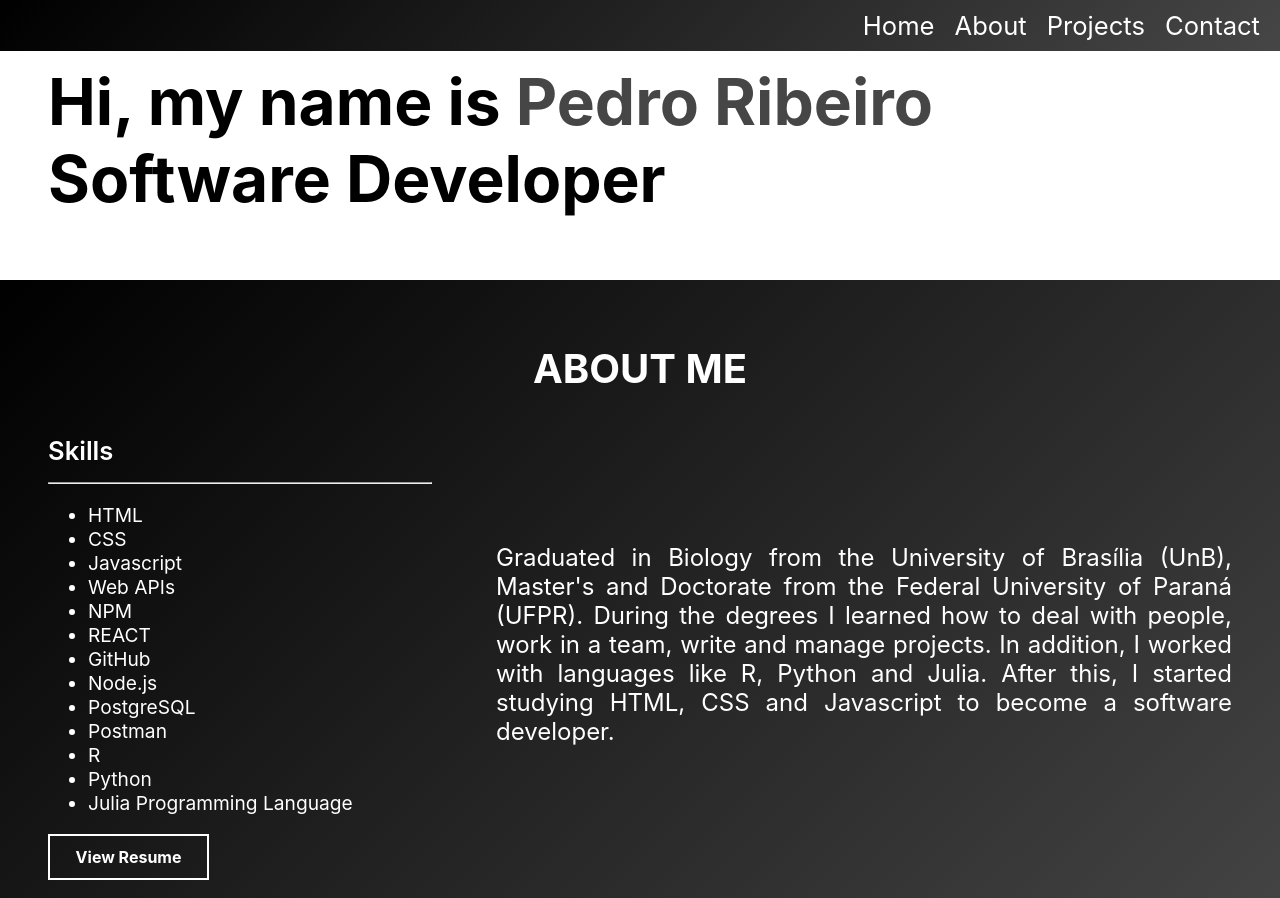
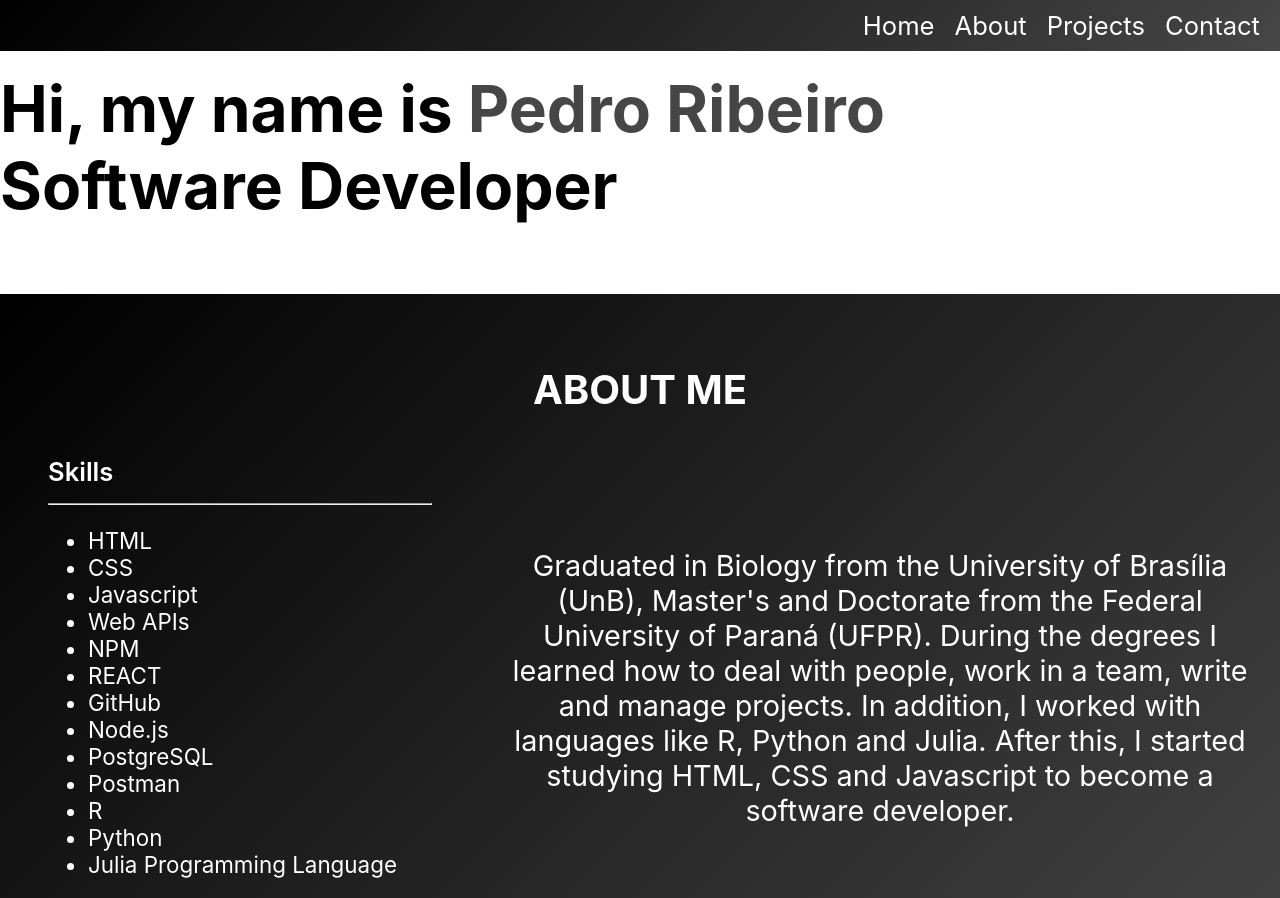
Before and after one commit to PeterRibs/portfolio, a React (Create React App) app: page / in a window 1280 px wide. Shown: the top 898 px of the page. Built offline with nearby package versions, Linux system fonts and the light colour scheme.

Commit message:
update 22_02_11

```diff
--- a/src/About/About.js
+++ b/src/About/About.js
@@ -4,11 +4,10 @@ import "../Styles/_buttons.scss";
 
 function About (){
     return (
-        <section id="about">
+        <section id="about" className = "color-bg">
             <div className="container">
                 <h2 className="section-title">About me</h2>
                 <div className="about-wrapper">
-                    <div>
                     <div className="about-wrapper__skills">
                         <p className="title-about">Skills</p>
                         <hr></hr>
@@ -38,13 +37,10 @@ function About (){
                             </a>
                         </span>
                     </div>
-                    </div>
-                    <div className="col-md-6 col-sm-12">
-                        <div className="about-wrapper__info load-hidden">
+                    <div className="about-wrapper__info">
                         <p className="about-wrapper__info-text">
                             Graduated in Biology from the University of Brasília (UnB), Master's and Doctorate from the Federal University of Paraná (UFPR). During the degrees I learned how to deal with people, work in a team, write and manage projects. In addition, I worked with languages like R, Python and Julia. After this, I started studying HTML, CSS and Javascript to become a software developer.
                         </p>
-                        </div>
                     </div>
                 </div>
             </div>
--- a/src/App.js
+++ b/src/App.js
@@ -5,9 +5,9 @@ import About from "./About/About";
 import Projects from "./Projects/Projects";
 import Contact from "./Contact/Contact";
 
-function App(){
+const App = () => {
     return (
-        <div>
+        <div className="app">
             <Navegation />
             <Hero />
             <About />
--- a/src/Contact/Contact.js
+++ b/src/Contact/Contact.js
@@ -3,10 +3,10 @@ import "../Styles/Contact.scss";
 
 function Contact() {
     return (
-        <section id="contact">
+        <section id="contact" className = "color-bg">
             <div>
                 <h2 className="section-title">Contact</h2>
-                <div className="contact-wrapper load-hidden">
+                <div className="contact-wrapper">
                     <div className="contact-wrapper__text">
                         <p>Phone: +55 61 981234517</p>
                         <p>E-mail: pedrohenriquelr@gmail.com</p>
--- a/src/Hero/Hero.js
+++ b/src/Hero/Hero.js
@@ -6,7 +6,7 @@ function Hero () {
     return (
         <section id="hero">
             <div className="container">
-                <h1 className="hero-title load-hidden">
+                <h1 className="hero-title">
                 Hi, my name is <span className="text-color-main">Pedro Ribeiro</span>
                 <br />
                 Software Developer
--- a/src/Navegation/Navegation.js
+++ b/src/Navegation/Navegation.js
@@ -3,7 +3,7 @@ import "../Styles/Navegation.scss";
 
 function Navegation() {
     return (
-    <nav className="zone darkbluebg">
+    <nav className="color-bg">
         <ul className="main-nav">
             <li className="nav-list"><a className="nav-item" href="#">Home</a></li>
             <li className="nav-list"><a className="nav-item" href="#about">About</a></li>
@@ -12,7 +12,6 @@ function Navegation() {
         </ul>
     </nav>
     )
-
 }
 
 export default Navegation;
--- a/src/Styles/About.scss
+++ b/src/Styles/About.scss
@@ -2,17 +2,12 @@
 @import "./buttons";
 
 #about {
-    background-color: $primary-color;
-    background-image: linear-gradient(
-      135deg,
-      $primary-color 0%,
-      $secondary-color 100%
-    );
   color: $white-color;
   height: 100%;
+  width: 100%;
   border-top: 0px;
-    -webkit-clip-path: polygon(0 0, 100% 0, 100% 90%, 0 100%);
-    clip-path: polygon(0 0, 100% 0, 100% 90%, 0 100%);
+  -webkit-clip-path: polygon(0 0, 100% 0, 100% 93%, 0 100%);
+  clip-path: polygon(0 0, 100% 0, 100% 93%, 0 100%);
   padding-bottom: 3rem;
 }
 
@@ -21,26 +16,29 @@
 
   &__skills {
     height: 100%;
-      width: 30vw;
+    width: 30%;
     align-items: center;
     justify-content: center;
-      padding-right: 2rem;
+    padding: 0px 3rem;
+    margin: auto;
   }
 
   &__info {
     display: flex;
+
+    width: 60%;
     height: 100%;
     justify-content: center;
     flex-direction: column;
-      padding-left: 2rem;
+    padding: 1rem;
+    margin: auto;
 
     &-text {
-        text-align: justify;
-        font-size: 1.5rem;
+      text-align:center;
+      font-size: 1.8rem;
     }
   }
 }
-
 .title-about {
   margin-bottom: 1rem;
   box-sizing: border-box;
@@ -51,5 +49,5 @@
 
 .list-skills{
   text-align: left;
-    font-size: 1.2rem;
+  font-size: 1.4rem;
 }
--- a/src/Styles/App.scss
+++ b/src/Styles/App.scss
@@ -1,24 +1,16 @@
 @import "./variables";
 
-.App {
-    text-align: center;
-}
-
-.App-header {
-    background-color: #282c34;
-    min-height: 100vh;
-    display: flex;
-    flex-direction: column;
-    align-items: center;
-    justify-content: center;
-    font-size: calc(10px + 2vmin);
-    color: white;
+.app{
+    margin: 0;
+    padding: 0;
+    width: 100%;
+    min-width: 400px;
 }
 
 .container{
     height: 100%;
     text-align: start;
-    padding: 3rem;
+    padding: 55px 0px;
 }
 
 .section-title {
@@ -35,7 +27,7 @@
     color: rgb(70, 70, 70);
 }
 
-.darkbluebg{
+.color-bg{
     background: linear-gradient(135deg, $primary-color 0%, $secondary-color 100%); /* Old browsers */
     background: -moz-linear-gradient(135deg, $primary-color 0%, $secondary-color 100%); /* FF3.6+ */
     background: -webkit-gradient(linear, left top, left bottom, color-stop(0%,$primary-color), color-stop(100%,$secondary-color)); /* Chrome,Safari4+ */
@@ -45,17 +37,6 @@
     background: linear-gradient(135deg, $primary-color 0%,$secondary-color 100%); /* W3C */
 }
 
-.dark-blue-text {
-    color: $dark-blue-text !important;
-}
-
-.text-color-project {
-    color: white;
-    &:hover {
-      transform: translateX(10px);
-    }
-}
-
 a{
     text-decoration: none;
 }
--- a/src/Styles/Contact.scss
+++ b/src/Styles/Contact.scss
@@ -5,16 +5,10 @@
 #contact {
   display: grid;
   justify-items: center;
-  background-image: linear-gradient(
-    135deg,
-    $primary-color 0%,
-    $secondary-color 100%
-  );
-  -webkit-clip-path: polygon(0 15vh, 100% 0, 100% 100%, 0 100%);
-  clip-path: polygon(0 15vh, 100% 0, 100% 100%, 0 100%);
+  -webkit-clip-path: polygon(0 15%, 100% 0, 100% 100%, 0 100%);
+  clip-path: polygon(0 15%, 100% 0, 100% 100%, 0 100%);
   padding: 4rem 0 1rem 0;
   color: $white-color;
-
 
   .contact-wrapper {
     display: grid;
--- a/src/Styles/Navegation.scss
+++ b/src/Styles/Navegation.scss
@@ -8,13 +8,15 @@ nav{
     justify-content: flex-end;
     font-size: $default-font-size;
     z-index: 1030;
+
 }
 
 .main-nav{
     display: flex;
+    justify-content: flex-end;
+    list-style: none;
     margin: 0;
     padding: 10px;
-    list-style: none;
 }
 
 .nav-item{
--- a/src/Styles/Projects.scss
+++ b/src/Styles/Projects.scss
@@ -4,6 +4,10 @@
 #projects {
     background-color: $white-color;
     color: $dark-blue-text;
+}
+
+.dark-blue-text {
+    color: $dark-blue-text !important;
 }
 
 .project-wrapper {
@@ -16,19 +20,19 @@
     grid-gap: 20px;
 }
 
-.row:hover {
+.card:hover {
     -webkit-box-shadow:rgba(0,0,0,0.8) 0px 5px 15px, inset rgba(0,0,0,0.15) 0px -10px 20px;
     -moz-box-shadow:rgba(0,0,0,0.8) 0px 5px 15px, inset rgba(0,0,0,0.15) 0px -10px 20px;
     -o-box-shadow:rgba(0,0,0,0.8) 0px 5px 15px, inset rgba(0,0,0,0.15) 0px -10px 20px;
     box-shadow:rgba(0,0,0,0.8) 0px 5px 15px, inset rgba(0,0,0,0.15) 0px -10px 20px;
 }
 
-.row {
+.card {
     background-color: $primary-color;
     width: 100%;
 }
 
-.row > img{
+.card > img{
     width: 100%;
 }
 
@@ -64,3 +68,10 @@
     display: grid;
     margin: auto;
 }
+
+.text-color-project {
+    color: white;
+    &:hover {
+      transform: translateX(10px);
+    }
+}
```
Also changed, not shown: src/Projects/Projects.js (+19 -20 lines). Lines whose indentation alone changed are shown as unchanged.
